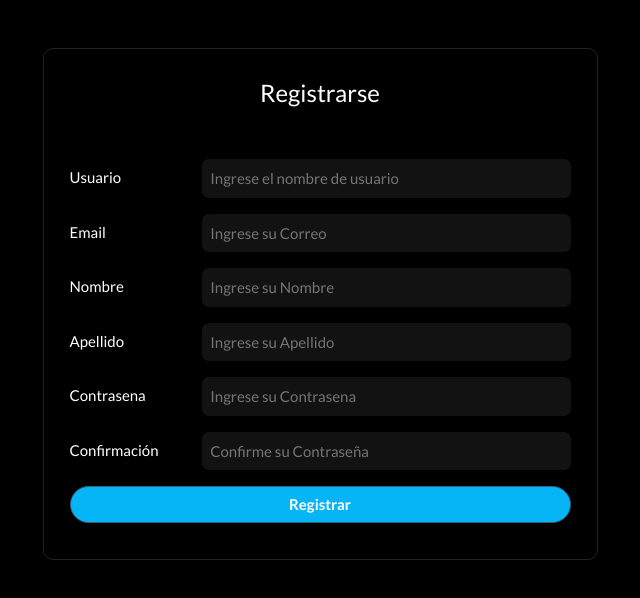
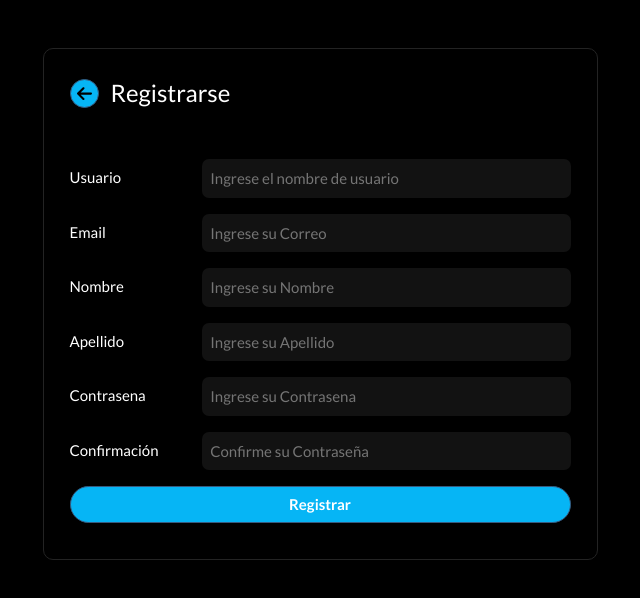
Before and after one commit to andres-rivera-05/ResSocial-frontend, a React (Vite) app: page /registro in a window 1280 px wide. Shown: the top 598 px of the page, without its empty margins (320-960 px from the left). Built offline with nearby package versions, Linux system fonts and the light colour scheme.

Commit message:
validando  que se completen los campos

```diff
--- a/src/Components/Registro.jsx
+++ b/src/Components/Registro.jsx
@@ -1,5 +1,6 @@
 import axios from 'axios';
-import React, { useEffect, useState } from 'react'
+import React, { useState } from 'react'
+import { useNavigate } from 'react-router-dom';
 
 export const Registro = () => {
 
@@ -13,6 +14,8 @@ export const Registro = () => {
   const [passConfirm, setPassConfirm] = useState('');
   const [estado, setEstado] = useState('');
 
+  const navigate = useNavigate()
+
 
   const submitHnadler = async () => {
     event.preventDefault();
@@ -25,6 +28,12 @@ export const Registro = () => {
           confirmacion_con: passConfirm
     }
 
+    if (usuario.length ===0 || correo.length === 0 || nombre.length ===0
+      || apellido.length === 0 || pass.length === 0 || passConfirm.length ===0){
+      setEstado('completa todos los campos')
+      return
+    }
+
     if(pass === passConfirm){
       const result = await axios.post(url, data);
       const resultData = (result).data;
@@ -34,6 +43,10 @@ export const Registro = () => {
     }
   }
 
+  const onClickLogin = () => {
+      navigate('/')
+  }
+
   return (
     <div>
 
@@ -41,7 +54,9 @@ export const Registro = () => {
         <div className="col-12 col-sm-12 col-md-8 col-lg-6 mx-auto contenedor-registro">
           <form onSubmit={submitHnadler} >
             <fieldset>
-              <legend className='text-center mb-5'>Registrarse</legend>
+              <legend className='text-center mb-5'>
+                <button type="button" onClick={onClickLogin} className="btn btn-primary btn-sm trt"><svg xmlns="http://www.w3.org/2000/svg" className="sert" width={15} viewBox="0 0 448 512"><path d="M9.4 233.4c-12.5 12.5-12.5 32.8 0 45.3l160 160c12.5 12.5 32.8 12.5 45.3 0s12.5-32.8 0-45.3L109.2 288 416 288c17.7 0 32-14.3 32-32s-14.3-32-32-32l-306.7 0L214.6 118.6c12.5-12.5 12.5-32.8 0-45.3s-32.8-12.5-45.3 0l-160 160z" /></svg></button>
+                Registrarse</legend>
 
               <div className="form-group row">
                 <label className="col-sm-3 col-form-label">Usuario</label>
--- a/src/Styles.css
+++ b/src/Styles.css
@@ -332,3 +332,15 @@ button.btn.rte {
     padding: 2px 9px;
     background: #101010 !important;
 }
+
+button.btn.btn-primary.btn-sm.trt {
+    padding: 2px 6px;
+    height: 29px;
+}
+
+legend.text-center.mb-5 {
+    display: flex;
+    justify-content: flex-start;
+    gap: 12px;
+    align-items: center;
+}
```
